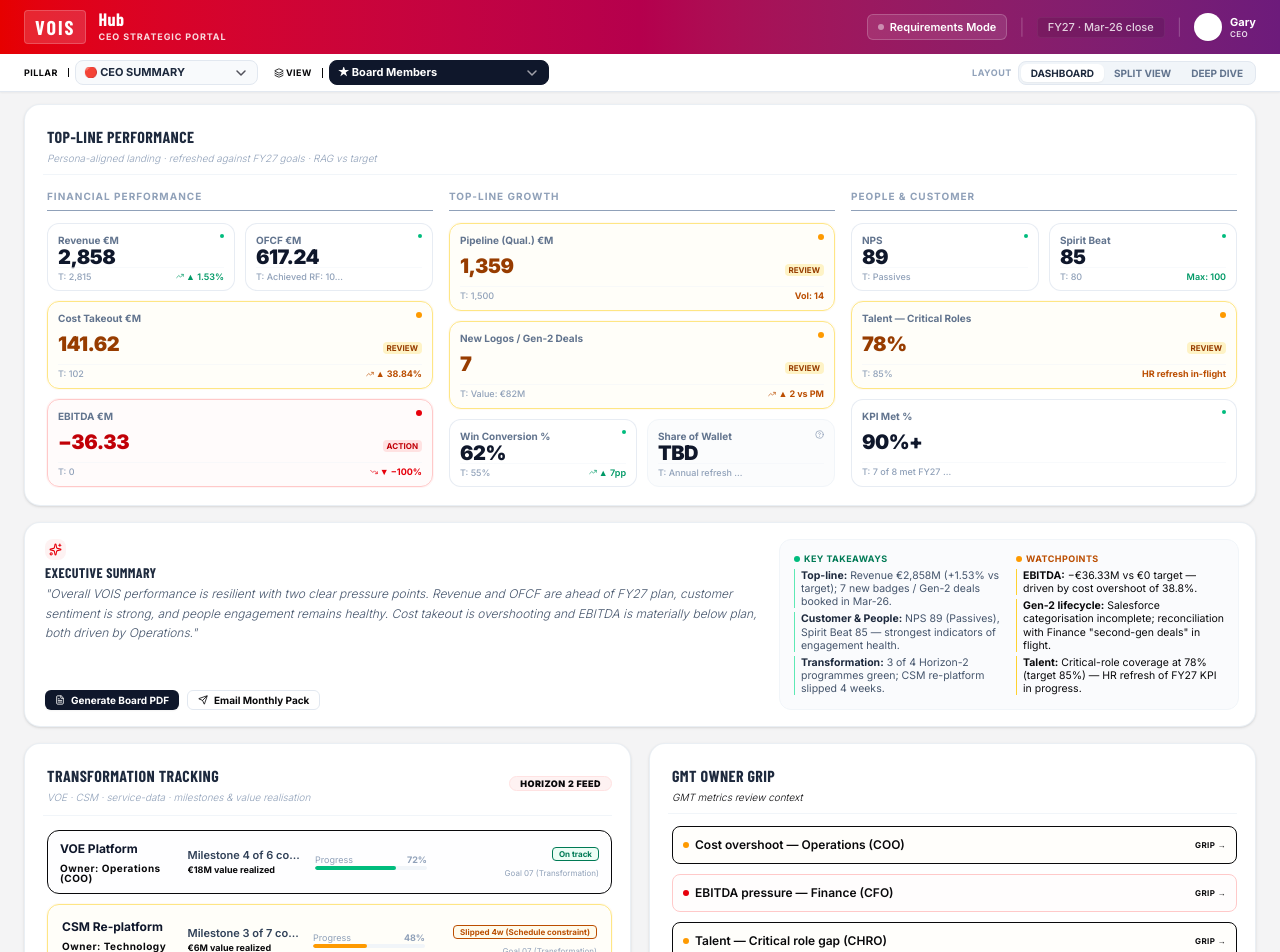
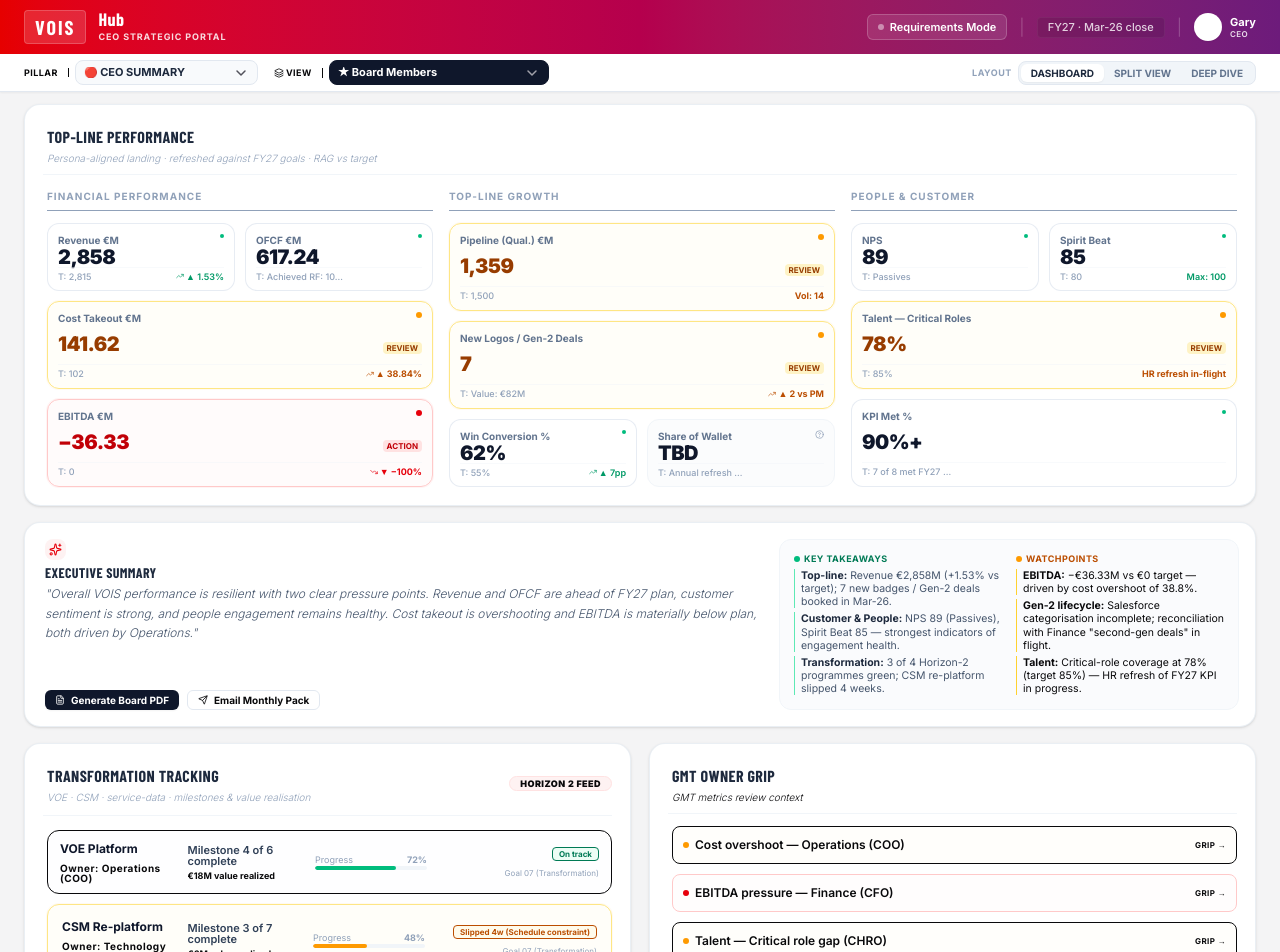
Before and after one commit to vineet-k09/vois_hub, a React (Vite) app in the folder v_hub/: page / in a window 1280 px wide. Shown: the top 952 px of the page. Built offline with nearby package versions, Linux system fonts and the light colour scheme; a web font is replaced by a local one.

Commit message:
last good change

```diff
--- a/v_hub/src/components/Transformation.tsx
+++ b/v_hub/src/components/Transformation.tsx
@@ -149,7 +149,7 @@ const Transformation: React.FC<TransformationProps> = ({ onDrillDown, showAnnota
 
                 {/* Milestones & Value */}
                 <div className="flex-1 min-w-0">
-                  <p className="text-[11px] text-slate-700 font-semibold leading-none truncate">
+                  <p className="text-[11px] text-slate-700 font-semibold leading-none ">
                     {parsed.milestones}
                   </p>
                   <p className="text-[9px] text-emerald-650 font-bold mt-1 leading-none truncate">
```
